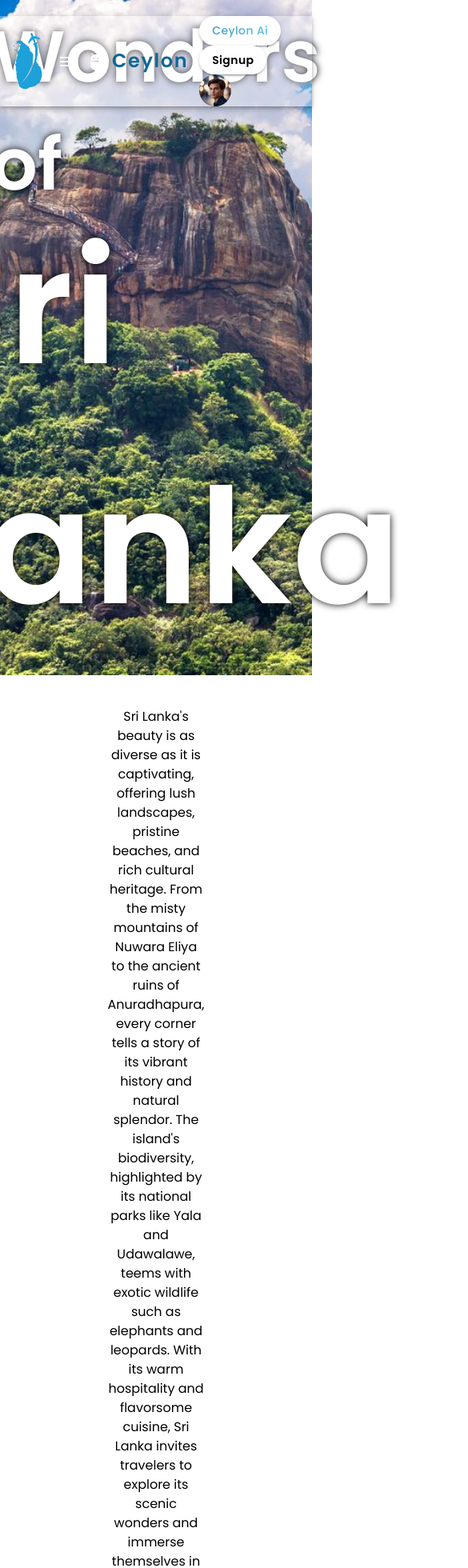
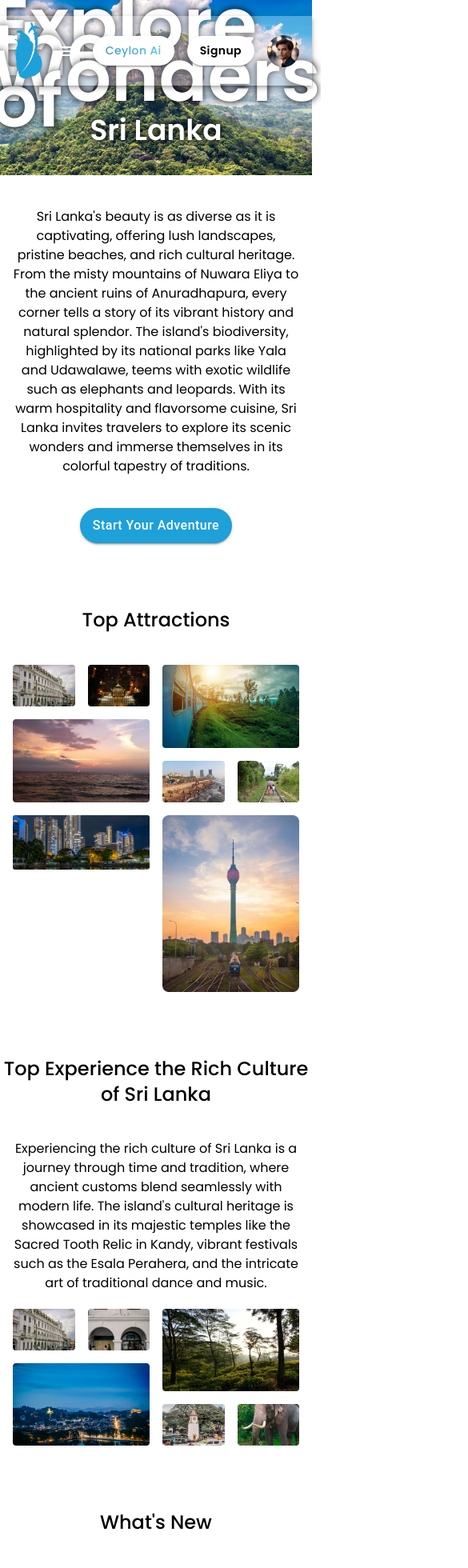
Before and after one commit to Dcoders-CeylonScape/CeylonScape-WebClient, a React (Vite) app: page / in a window 390 px wide. Shown: the top 1960 px of the page at 80% size, 585 px wide, since content can reach past the window. Built offline with nearby package versions, Linux system fonts and the light colour scheme.

Commit message:
style: landing page mobile responsive

```diff
--- a/src/components/footer.jsx
+++ b/src/components/footer.jsx
@@ -4,31 +4,31 @@ import FacebookOutlinedIcon from '@mui/icons-material/FacebookOutlined';
 
 function Footer() {
   return (
-    <>
-        <div className={"w-full bg-primary_pri50 py-10 px-[20em] max-2xl:px-[15em] max-xl:px-[10em] flex flex-col items-center font-poppins"}>
-            <div className={"flex items-center"}>
-                <img src={Logo2White} alt=""/>
-                <div className={"text-white font-semibold"}>Ceylonscapes</div>
-            </div>
+    <footer className="w-full bg-primary_pri50 py-10 px-20 lg:px-15 md:px-10 sm:px-5 font-poppins">
+      <div className="flex flex-col items-center">
+        <div className="flex items-center justify-center mb-6">
+          <img src={Logo2White} alt="Logo" className="h-12 md:h-10 sm:h-8" />
+          <div className="text-white font-semibold ml-2 text-lg md:text-base sm:text-sm">Ceylonscapes</div>
+        </div>
 
-            <div className={"flex gap-[72px] justify-center mt-10"}>
-                <div className={"text-white font-medium text-[24px]"}>Home</div>
-                <div className={"text-white font-medium text-[24px]"}>Destinations</div>
-                <div className={"text-white font-medium text-[24px]"}>Experience</div>
-                <div className={"text-white font-medium text-[24px]"}>Trip Planner</div>
-                <div className={"text-white font-medium text-[24px]"}>Ceylon Ai</div>
-            </div>
+        <div className="flex flex-wrap gap-8 md:gap-6 sm:gap-4 justify-center mb-6">
+          <div className="text-white font-medium text-lg md:text-base sm:text-sm">Home</div>
+          <div className="text-white font-medium text-lg md:text-base sm:text-sm">Destinations</div>
+          <div className="text-white font-medium text-lg md:text-base sm:text-sm">Experience</div>
+          <div className="text-white font-medium text-lg md:text-base sm:text-sm">Trip Planner</div>
+          <div className="text-white font-medium text-lg md:text-base sm:text-sm">Ceylon Ai</div>
+        </div>
 
-            <div className={"flex flex-col items-center mt-10"}>
-                <div className={"text-white font-medium text-[24px]"}>Stay in touch</div>
+        <div className="flex flex-col items-center">
+          <div className="text-white font-medium text-lg md:text-base sm:text-sm mb-3">Stay in touch</div>
 
-                <div className={"flex gap-[32px] mt-3"}>
-                    <InstagramIcon className={"text-white !text-4xl"} />
-                    <FacebookOutlinedIcon className={"text-white !text-4xl"} />
-                </div>
-            </div>
+          <div className="flex gap-8 md:gap-6 sm:gap-4">
+            <InstagramIcon className="text-white text-4xl md:text-3xl sm:text-2xl" />
+            <FacebookOutlinedIcon className="text-white text-4xl md:text-3xl sm:text-2xl" />
+          </div>
         </div>
-    </>
+      </div>
+    </footer>
   );
 }
 
--- a/src/components/navbar.jsx
+++ b/src/components/navbar.jsx
@@ -86,34 +86,23 @@ function NavBar() {
                             }}
                             open={Boolean(anchorElNav)}
                             onClose={handleCloseNavMenu}
-                            sx={{ display: { xs: 'block', md: 'none' } }}
+                            sx={{
+                                display: { xs: 'block', md: 'none' },
+                                '& .MuiMenuItem-root': {
+                                    textAlign: 'center',
+                                    color: 'black',
+                                },
+                            }}
                         >
                             {pages.map((page) => (
                                 <MenuItem key={page} onClick={handleCloseNavMenu}>
-                                    <Typography sx={{ textAlign: 'center', color: 'black'}} className={'!text-black'}>{page}</Typography>
+                                    <Typography>{page}</Typography>
                                 </MenuItem>
                             ))}
                         </Menu>
                     </Box>
-                    <AdbIcon sx={{ display: { xs: 'flex', md: 'none' }, mr: 1 }} />
-                    <Typography
-                        variant="h5"
-                        noWrap
-                        component="a"
-                        href="#app-bar-with-responsive-menu"
-                        sx={{
-                            mr: 2,
-                            display: { xs: 'flex', md: 'none' },
-                            flexGrow: 1,
-                            letterSpacing: '.1rem',
-                            color: 'inherit',
-                            textDecoration: 'none',
-                        }}
 
-                        className={'!text-primary_pri70 !font-poppins !font-semibold'}
-                    >
-                        Ceylonscapes
-                    </Typography>
+
                     <Box sx={{ flexGrow: 1, display: { xs: 'none', md: 'flex' }, justifyContent: 'center', }}>
                         {pages.map((page) => (
                             <Button
--- a/src/pages/user/home.jsx
+++ b/src/pages/user/home.jsx
@@ -22,24 +22,26 @@ import HotelImg from '../../assets/images/hotel.png';
 
 function Home() {
     return (
-        <div>
-            <div className={"relative"}>
-                <div className={'w-full'}>
-                    <img src={BackgroundImage} className={'h-[100vh] w-full object-cover'} alt=""/>
+        <div className="font-poppins">
+
+<div className="relative">
+  <div className="w-full">
+    <img src={BackgroundImage} className="h-full w-full object-cover sm:h-[50vh] md:h-[60vh] lg:h-[70vh] xl:h-[80vh] 2xl:h-[100vh]" alt="" />
   </div>
 
-                <div className={"absolute bottom-[-30px] w-full flex flex-col items-center"}>
-                    <div className={"text-white text-[90px] font-semibold font-poppins"} style={{
+  <div className="absolute bottom-[30px] w-full flex flex-col items-center p-4">
+    <div className="text-white text-[90px] font-semibold text-2xl sm:text-4xl md:text-5xl lg:text-6xl xl:text-7xl 2xl:text-[90px]" style={{
       textShadow: "0 0 10px rgba(0, 0, 0, 1)",
     }}>Explore the Wonders of</div>
-                    <div className={"text-white text-[200px] relative bottom-10 font-semibold font-poppins"} style={{
+    <div className="text-white font-semibold text-4xl sm:text-6xl md:text-7xl lg:text-8xl xl:text-9xl 2xl:text-[200px]" style={{
       textShadow: "0 0 10px rgba(0, 0, 0, 1)",
+      marginBottom: "-10px",
     }}>Sri Lanka</div>
   </div>
 </div>
 
-            <div className={"my-10 font-poppins font-regular flex flex-col items-center"}>
-                <div className={"text-center px-[20em] max-2xl:px-[15em] max-xl:px-[10em]"}>
+            <div className="my-10 flex flex-col items-center">
+                <div className="text-center px-4 sm:px-8 md:px-12 lg:px-16 xl:px-20 2xl:px-[20em]">
                     Sri Lanka's beauty is as diverse as it is captivating, offering lush landscapes, pristine beaches, and rich cultural heritage.
                     From the misty mountains of Nuwara Eliya to the ancient ruins of Anuradhapura, every corner tells a story of its vibrant history
                     and natural splendor. The island's biodiversity, highlighted by its national parks like Yala and Udawalawe, teems with exotic
@@ -47,95 +49,96 @@ function Home() {
                     its scenic wonders and immerse themselves in its colorful tapestry of traditions.
                 </div>
 
-                <Button variant="contained" sx={{textTransform: 'none', fontSize: '20px', marginTop: '2.5rem'}}
-                        className={"!font-poppins !font-medium !bg-primary_pri50 !text-white !rounded-full !px-[24px] !py-[10px]"}>Start Your Adventure</Button>
+                <Button variant="contained" sx={{ textTransform: 'none', fontSize: '16px', marginTop: '2.5rem' }}
+                        className="!font-medium !bg-primary_pri50 !text-white !rounded-full !px-4 !py-2 sm:px-6 sm:py-3 md:px-8 md:py-4 lg:px-10 lg:py-5 xl:px-12 xl:py-6 2xl:px-[24px] 2xl:py-[10px]">Start Your Adventure</Button>
             </div>
 
-            <div className={"flex flex-col items-center"}>
-                <div className={"text-[40px] font-poppins font-medium my-10"}>Top Attractions</div>
-                <div className={"w-full flex flex-col gap-y-[32px]"}>
-                    <div className={"flex w-full px-[20em] max-2xl:px-[15em] max-xl:px-[10em] gap-[32px]"}>
-                        <div className={"flex flex-col w-[50%] gap-[32px] gap-y-[32px]"}>
-                            <div className={"flex gap-[32px] w-full"}>
-                                <div className={"w-[50%]"}>
-                                    <img src={TopAttraction1Img} className={"w-full"} alt=""/>
+            <div className="flex flex-col items-center">
+                <div className="text-2xl font-medium my-10 sm:text-3xl md:text-4xl lg:text-5xl xl:text-6xl 2xl:text-[40px]">Top Attractions</div>
+
+                <div className="w-full flex flex-col gap-y-4 sm:gap-y-6 md:gap-y-8 lg:gap-y-10 xl:gap-y-12 2xl:gap-y-[32px]">
+                    <div className="flex w-full px-4 sm:px-8 md:px-12 lg:px-16 xl:px-20 2xl:px-[20em] gap-4 sm:gap-6 md:gap-8 lg:gap-10 xl:gap-12 2xl:gap-[32px]">
+                        <div className="flex flex-col w-full gap-4 sm:gap-6 md:gap-8 lg:gap-10 xl:gap-12 2xl:gap-[32px]">
+                            <div className="flex gap-4 sm:gap-6 md:gap-8 lg:gap-10 xl:gap-12 2xl:gap-[32px] w-full">
+                                <div className="w-full sm:w-1/2 md:w-1/2 lg:w-1/2 xl:w-1/2 2xl:w-[50%]">
+                                    <img src={TopAttraction1Img} className="w-full h-auto" alt="" />
                                 </div>
-                                <div className={"w-[50%]"}>
-                                    <img src={TopAttraction2Img} className={"w-full"} alt=""/>
+                                <div className="w-full sm:w-1/2 md:w-1/2 lg:w-1/2 xl:w-1/2 2xl:w-[50%]">
+                                    <img src={TopAttraction2Img} className="w-full h-auto" alt="" />
                                 </div>
                             </div>
-                            <div className={"w-full"}>
-                                <img src={TopAttraction3Img} className={"w-full"} alt=""/>
+                            <div className="w-full">
+                                <img src={TopAttraction3Img} className="w-full h-auto" alt="" />
                             </div>
                         </div>
-                        <div className={"flex flex-col w-[50%] gap-[32px] gap-y-[32px]"}>
-                            <div className={"w-full"}>
-                                <img src={TopAttraction4Img} className={"w-full"} alt=""/>
+                        <div className="flex flex-col w-full gap-4 sm:gap-6 md:gap-8 lg:gap-10 xl:gap-12 2xl:gap-[32px]">
+                            <div className="w-full">
+                                <img src={TopAttraction4Img} className="w-full h-auto" alt="" />
                             </div>
-                            <div className={"flex gap-[32px] w-full"}>
-                                <div className={"w-[50%]"}>
-                                    <img src={TopAttraction5Img} className={"w-full"} alt=""/>
+                            <div className="flex gap-4 sm:gap-6 md:gap-8 lg:gap-10 xl:gap-12 2xl:gap-[32px] w-full">
+                                <div className="w-full sm:w-1/2 md:w-1/2 lg:w-1/2 xl:w-1/2 2xl:w-[50%]">
+                                    <img src={TopAttraction5Img} className="w-full h-auto" alt="" />
                                 </div>
-                                <div className={"w-[50%]"}>
-                                    <img src={TopAttraction6Img} className={"w-full"} alt=""/>
+                                <div className="w-full sm:w-1/2 md:w-1/2 lg:w-1/2 xl:w-1/2 2xl:w-[50%]">
+                                    <img src={TopAttraction6Img} className="w-full h-auto" alt="" />
                                 </div>
                             </div>
                         </div>
                     </div>
-                    <div className={"flex w-full px-[20em] max-2xl:px-[15em] max-xl:px-[10em] gap-[32px]"}>
-                        <div className={"w-[76.4%]"}>
-                            <img src={TopAttraction7Img} className={"w-full"} alt=""/>
+                    <div className="flex w-full px-4 sm:px-8 md:px-12 lg:px-16 xl:px-20 2xl:px-[20em] gap-4 sm:gap-6 md:gap-8 lg:gap-10 xl:gap-12 2xl:gap-[32px]">
+                        <div className="w-full sm:w-5/6 md:w-5/6 lg:w-5/6 xl:w-5/6 2xl:w-[76.4%]">
+                            <img src={TopAttraction7Img} className="w-full h-auto" alt="" />
                         </div>
-                        <div className={"w-[23.6%]"}>
-                            <img src={TopAttraction8Img} className={"w-full h-full"} alt=""/>
+                        <div className="w-full sm:w-1/6 md:w-1/6 lg:w-1/6 xl:w-1/6 2xl:w-[23.6%]">
+                            <img src={TopAttraction8Img} className="w-full h-auto" alt="" />
                         </div>
                     </div>
                 </div>
             </div>
 
-            <div className={"flex flex-col items-center mt-10"}>
-                <div className={"text-[40px] font-poppins font-medium my-10"}>Top Experience the Rich Culture of Sri Lanka</div>
+            <div className="flex flex-col items-center mt-10">
+                <div className="text-2xl font-medium text-center my-10 sm:text-3xl md:text-4xl lg:text-5xl xl:text-6xl 2xl:text-[40px]">Top Experience the Rich Culture of Sri Lanka</div>
 
-                <div className={"text-center px-[20em] max-2xl:px-[15em] max-xl:px-[10em] mb-5"}>
+                <div className="text-center px-4 sm:px-8 md:px-12 lg:px-16 xl:px-20 2xl:px-[20em] mb-5">
                     Experiencing the rich culture of Sri Lanka is a journey through time and tradition, where ancient customs blend seamlessly with modern life.
                     The island's cultural heritage is showcased in its majestic temples like the Sacred Tooth Relic in Kandy, vibrant festivals such as the
                     Esala Perahera, and the intricate art of traditional dance and music.
                 </div>
 
-                <div className={"flex w-full px-[20em] max-2xl:px-[15em] max-xl:px-[10em] gap-[32px]"}>
-                    <div className={"flex flex-col w-[50%] gap-[32px] gap-y-[32px]"}>
-                        <div className={"flex gap-[32px] w-full"}>
-                            <div className={"w-[50%]"}>
-                                <img src={TopExp1Img} className={"w-full"} alt=""/>
+                <div className="flex w-full px-4 sm:px-8 md:px-12 lg:px-16 xl:px-20 2xl:px-[20em] gap-4 sm:gap-6 md:gap-8 lg:gap-10 xl:gap-12 2xl:gap-[32px]">
+                    <div className="flex flex-col w-full gap-4 sm:gap-6 md:gap-8 lg:gap-10 xl:gap-12 2xl:gap-[32px]">
+                        <div className="flex gap-4 sm:gap-6 md:gap-8 lg:gap-10 xl:gap-12 2xl:gap-[32px] w-full">
+                            <div className="w-full sm:w-1/2 md:w-1/2 lg:w-1/2 xl:w-1/2 2xl:w-[50%]">
+                                <img src={TopExp1Img} className="w-full h-auto" alt="" />
                             </div>
-                            <div className={"w-[50%]"}>
-                                <img src={TopExp2Img} className={"w-full"} alt=""/>
+                            <div className="w-full sm:w-1/2 md:w-1/2 lg:w-1/2 xl:w-1/2 2xl:w-[50%]">
+                                <img src={TopExp2Img} className="w-full h-auto" alt="" />
                             </div>
                         </div>
-                        <div className={"w-full"}>
-                            <img src={TopExp3Img} className={"w-full"} alt=""/>
+                        <div className="w-full">
+                            <img src={TopExp3Img} className="w-full h-auto" alt="" />
                         </div>
                     </div>
-                    <div className={"flex flex-col w-[50%] gap-[32px] gap-y-[32px]"}>
-                        <div className={"w-full"}>
-                            <img src={TopExp4Img} className={"w-full"} alt=""/>
+                    <div className="flex flex-col w-full gap-4 sm:gap-6 md:gap-8 lg:gap-10 xl:gap-12 2xl:gap-[32px]">
+                        <div className="w-full">
+                            <img src={TopExp4Img} className="w-full h-auto" alt="" />
                         </div>
-                        <div className={"flex gap-[32px] w-full"}>
-                            <div className={"w-[50%]"}>
-                                <img src={TopExp5Img} className={"w-full"} alt=""/>
+                        <div className="flex gap-4 sm:gap-6 md:gap-8 lg:gap-10 xl:gap-12 2xl:gap-[32px] w-full">
+                            <div className="w-full sm:w-1/2 md:w-1/2 lg:w-1/2 xl:w-1/2 2xl:w-[50%]">
+                                <img src={TopExp5Img} className="w-full h-auto" alt="" />
                             </div>
-                            <div className={"w-[50%]"}>
-                                <img src={TopExp6Img} className={"w-full"} alt=""/>
+                            <div className="w-full sm:w-1/2 md:w-1/2 lg:w-1/2 xl:w-1/2 2xl:w-[50%]">
+                                <img src={TopExp6Img} className="w-full h-auto" alt="" />
                             </div>
                         </div>
                     </div>
                 </div>
             </div>
 
-            <div className={"flex flex-col items-center mt-10"}>
-                <div className={"text-[40px] font-poppins font-medium my-10"}>What's New</div>
+            <div className="flex flex-col items-center mt-10">
+                <div className="text-2xl font-medium my-10 sm:text-3xl md:text-4xl lg:text-5xl xl:text-6xl 2xl:text-[40px]">What's New</div>
 
-                <div className={"text-center px-[20em] max-2xl:px-[15em] max-xl:px-[10em] mb-5"}>
+                <div className="text-center px-4 sm:px-8 md:px-12 lg:px-16 xl:px-20 2xl:px-[20em] mb-5">
                     We're excited to introduce our new AI-powered trip planner, designed to craft personalized travel itineraries
                     based on your unique inputs like the number of days, destination, and personal preferences. Whether you're seeking
                     adventure, relaxation, or cultural exploration, our AI takes the guesswork out of planning by curating the perfect
@@ -143,26 +146,26 @@ function Home() {
                     you to focus on enjoying the journey while we handle the details.
                 </div>
 
-                <Button variant="contained" sx={{textTransform: 'none', fontSize: '20px'}}
-                        className={"!font-poppins !font-medium !bg-primary_pri50 !text-white !rounded-full !px-[24px] !py-[10px]"}>Plan Your Trip Now <img
-                    src={IconStarImg} className={"ms-2"} alt=""/></Button>
+                <Button variant="contained" sx={{ textTransform: 'none', fontSize: '16px' }}
+                        className="!font-medium !bg-primary_pri50 !text-white !rounded-full !px-4 !py-2 sm:px-6 sm:py-3 md:px-8 md:py-4 lg:px-10 lg:py-5 xl:px-12 xl:py-6 2xl:px-[24px] 2xl:py-[10px]">Plan Your Trip Now <img
+                            src={IconStarImg} className="ms-2" alt="" /></Button>
 
-                <div className={"text-center px-[20em] max-2xl:px-[15em] max-xl:px-[10em] my-5"}>
+                <div className="text-center px-4 sm:px-8 md:px-12 lg:px-16 xl:px-20 2xl:px-[20em] my-5">
                     Our latest innovation is an all-in-one AI assistant designed to handle all your tourism-related needs effortlessly.
                     From providing general travel information and helping you apply for visas to booking hotels and planning detailed,
                     this AI assistant is your ultimate travel companion. It simplifies the entire travel experience by managing tasks seamlessly,
                     allowing you to enjoy a stress-free journey. Whether you're planning a quick getaway or a complex trip, our AI assistant
-                    ensures that every aspect of your travel is taken care of with ease and precision
+                    ensures that every aspect of your travel is taken care of with ease and precision.
                 </div>
 
-                <Button variant="contained" sx={{textTransform: 'none', fontSize: '20px'}}
-                        className={"!font-poppins !font-medium !bg-primary_pri50 !text-white !rounded-full !px-[24px] !py-[10px]"}>Ceylon Ai <img
-                    src={IconStarImg} className={"ms-2"} alt=""/></Button>
+                <Button variant="contained" sx={{ textTransform: 'none', fontSize: '16px' }}
+                        className="!font-medium !bg-primary_pri50 !text-white !rounded-full !px-4 !py-2 sm:px-6 sm:py-3 md:px-8 md:py-4 lg:px-10 lg:py-5 xl:px-12 xl:py-6 2xl:px-[24px] 2xl:py-[10px]">Ceylon Ai <img
+                            src={IconStarImg} className="ms-2" alt="" /></Button>
 
             </div>
 
-            <div className={"w-full px-[20em] max-2xl:px-[15em] max-xl:px-[10em] py-16"}>
-                <img src={HotelImg} className={"w-full rounded-lg"} alt=""/>
+            <div className="w-full px-4 sm:px-8 md:px-12 lg:px-16 xl:px-20 2xl:px-[20em] py-16">
+                <img src={HotelImg} className="w-full rounded-lg" alt="" />
             </div>
         </div>
     );
```
Lines whose indentation alone changed are shown as unchanged.
